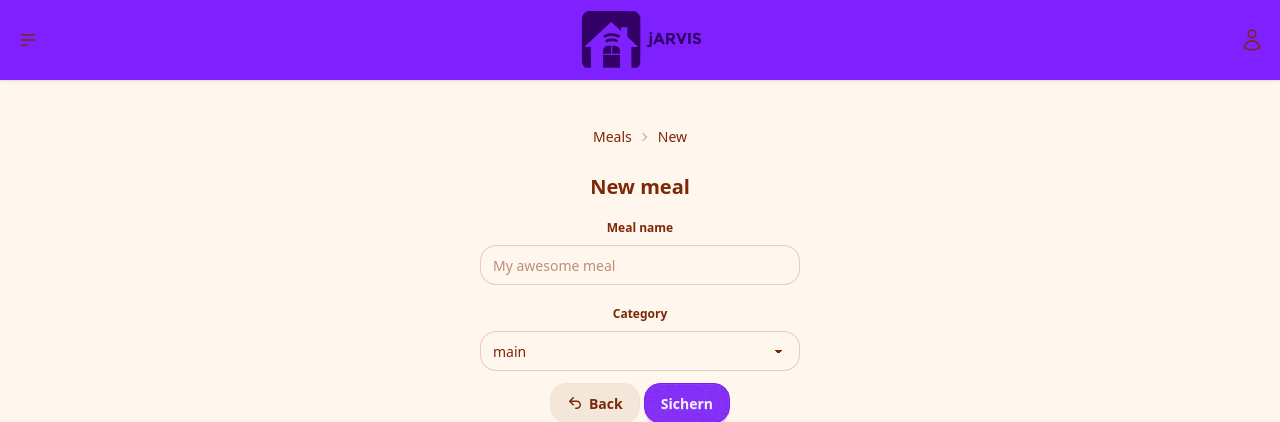
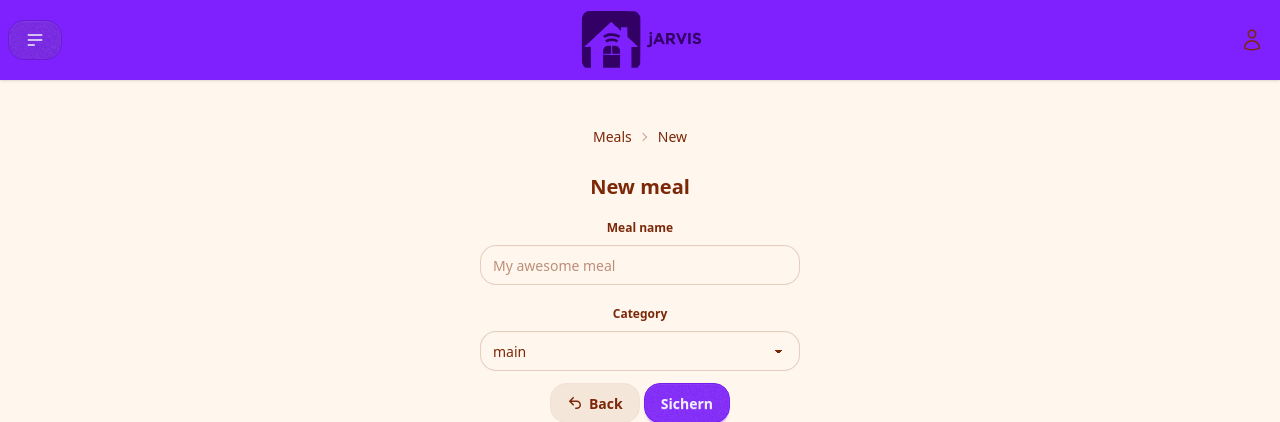
Before and after one commit to corka149/jarvis, a Django app: page /shopping/meals/new in a window 1280 px wide. Shown: the top 422 px of the page. Run offline with Django 5.2, Linux system fonts and the light colour scheme.

Commit message:
Improve menu button design

```diff
--- a/src/shopping/static/shopping/css/output.css
+++ b/src/shopping/static/shopping/css/output.css
@@ -1507,6 +1507,16 @@
       }
     }
   }
+  .btn-active {
+    @layer daisyui.l1.l2 {
+      --btn-bg: var(--btn-color, var(--color-base-200));
+      @supports (color: color-mix(in lab, red, red)) {
+        --btn-bg: color-mix(in oklab, var(--btn-color, var(--color-base-200)), #000 7%);
+      }
+      --btn-shadow: 0 0 0 0 oklch(0% 0 0/0), 0 0 0 0 oklch(0% 0 0/0);
+      isolation: isolate;
+    }
+  }
   .stack {
     @layer daisyui.l1.l2.l3 {
       display: inline-grid;
@@ -2397,6 +2407,12 @@
       }
     }
   }
+  .btn-accent {
+    @layer daisyui.l1.l2.l3 {
+      --btn-color: var(--color-accent);
+      --btn-fg: var(--color-accent-content);
+    }
+  }
   .btn-neutral {
     @layer daisyui.l1.l2.l3 {
       --btn-color: var(--color-neutral);
@@ -2407,6 +2423,12 @@
     @layer daisyui.l1.l2.l3 {
       --btn-color: var(--color-primary);
       --btn-fg: var(--color-primary-content);
+    }
+  }
+  .btn-secondary {
+    @layer daisyui.l1.l2.l3 {
+      --btn-color: var(--color-secondary);
+      --btn-fg: var(--color-secondary-content);
     }
   }
   .btn-warning {
--- a/src/shopping/templates/shopping/base.html
+++ b/src/shopping/templates/shopping/base.html
@@ -23,7 +23,7 @@
     <div class="navbar bg-primary shadow-sm">
       <div class="navbar-start">
         <div class="dropdown">
-          <div tabindex="0" role="button" class="btn btn-ghost btn-circle">
+          <div tabindex="0" role="button" class="btn btn-active btn-primary">
             <svg
               xmlns="http://www.w3.org/2000/svg"
               class="h-5 w-5"
```
